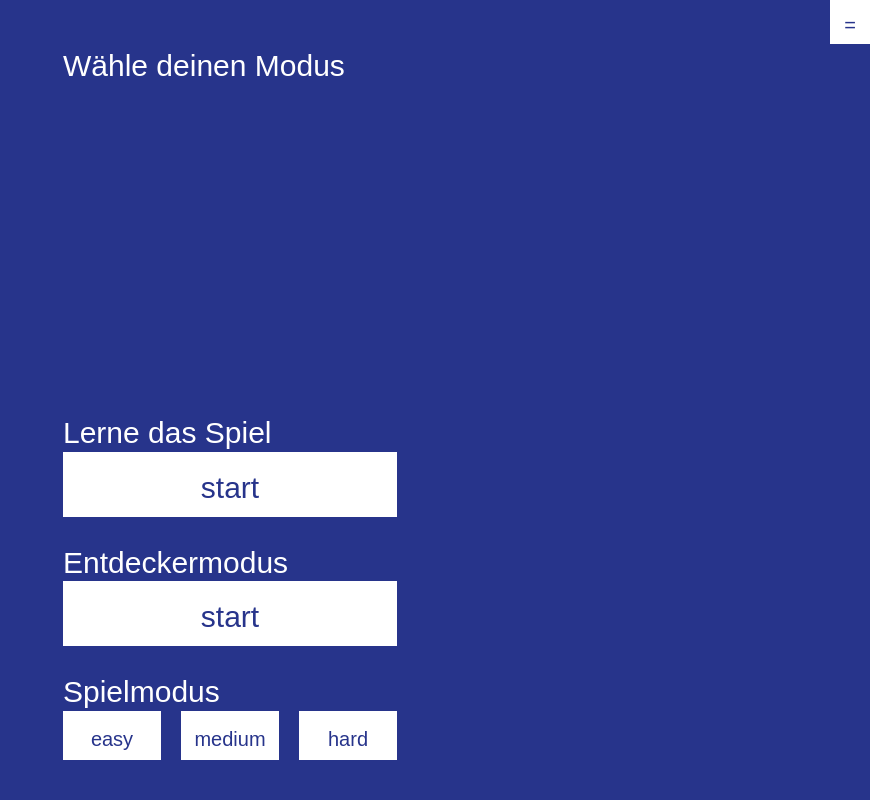
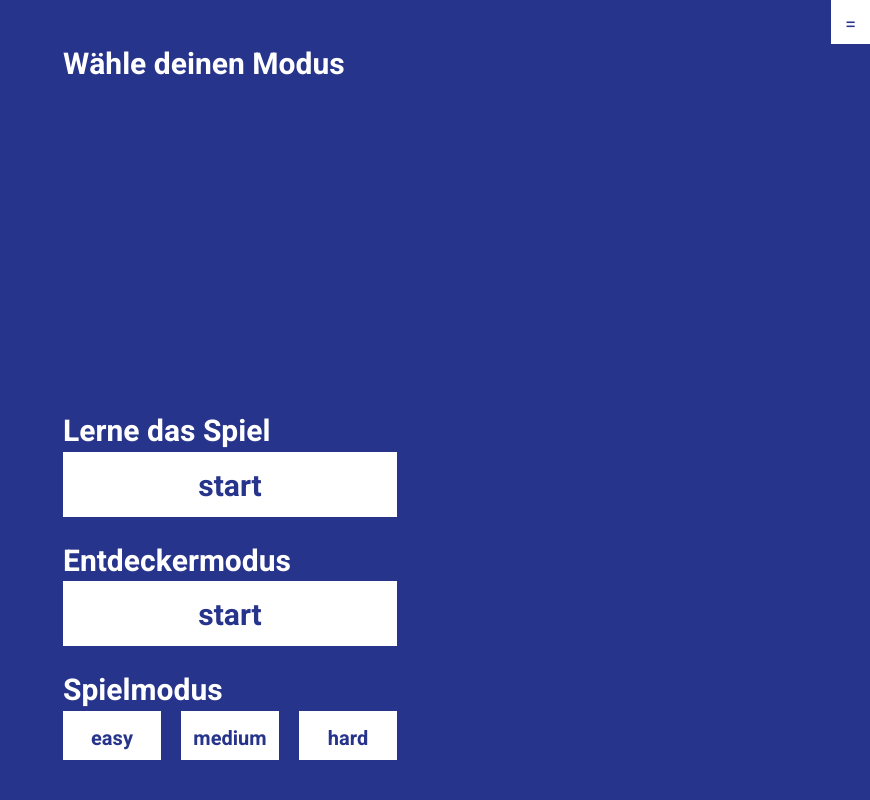
Before and after one commit to leamoser/mma-game_final, a PHP site: page /choose_mode.php in a window 1280 px wide. Shown: the whole page, without its empty margins (410-1280 px from the left). Run offline with PHP 8.4, Linux system fonts and the light colour scheme; some libraries are stand-ins or nearby versions; some web fonts are replaced.

Commit message:
fix a lot

```diff
--- a/css/main.css
+++ b/css/main.css
@@ -16,10 +16,10 @@
   --co-positiv: #000000;
   --co-negativ: #ffffff;
   /*Schriften*/
-  --f-l-bold: normal 1.875rem/106% helvetica_bold, sans-serif;
-  --f-m-bold: normal 1.25rem/110% helvetica_bold, sans-serif;
-  --f-s-bold: normal 0.625rem/110% helvetica_bold, sans-serif;
-  --f-m-light: normal 1.25rem/110% helvetica_light, sans-serif;
+  --f-l-bold: 700  1.875rem/106% Heebo, sans-serif;
+  --f-m-bold: 700 1.25rem/110% Heebo, sans-serif;
+  --f-s-bold: 700 0.625rem/110% Heebo, sans-serif;
+  --f-m-light: 400 1.25rem/110% Heebo, sans-serif;
   /*Abstände*/
   --ga-around: 40px;
   --ga-sml: calc( var(--ga-around) / 2 );
--- a/css/modules/fonts.css
+++ b/css/modules/fonts.css
@@ -1,10 +1 @@
-/*Bold*/
-@font-face {
-    font-family: helvetica_bold;
-    src: url(../../assets/fonts/HelveticaNeueLTStd-Bd.woff);
-}
-/*Light*/
-@font-face {
-    font-family: helvetica_light;
-    src: url(../../assets/fonts/HelveticaNeueLTStd-Lt.woff);
-}
+@import url('https://fonts.googleapis.com/css2?family=Heebo:wght@400;700&display=swap');
--- a/css/modules/map.css
+++ b/css/modules/map.css
@@ -1,10 +1,14 @@
 @import "root.css";
 
 .placeDot{
-  width: 7px;
-  height: 7px;
+  width: 0.6em;
+  height: 0.6em;
   background-color: var(--co-hauptfarbe);
   border-radius: 50%;
+}
+
+.placeDotEnd{
+    background-color: var(--co-positiv);
 }
 
 .mapboxgl-ctrl-logo,
--- a/js/classes/place.js
+++ b/js/classes/place.js
@@ -12,12 +12,11 @@ class Place {
         this.placeStart = placeStart;
         this.lat = lat
         this.lon = lon;
-        this.setAsInstance();
     }
     setAsInstance() {
         allPlaces.push(this);
     }
-    placeOnMap() {
+    placeOnMap(type) {
         //VARIANTE 1: Rückgabe im GEOJSON-Format für Mapbox
         // return {
         //     'type': 'Point',
@@ -25,7 +24,10 @@ class Place {
         // }
         //VARIANTE 2: add Marker als HTML Element
         let dot = document.createElement('span');
-        dot.className="placeDot";
+        dot.classList.add("placeDot");
+        if(type === 0){
+            dot.classList.add("placeDotEnd");
+        }
         let marker = new mapboxgl.Marker(dot)
           .setLngLat([this.lon, this.lat])
           .addTo(map);
--- a/js/modules/displayJourneyInfo.js
+++ b/js/modules/displayJourneyInfo.js
@@ -8,7 +8,7 @@ let displayJourneyInfo = (time, placeStart) => {
     if (stationsContainer.innerHTML == '') {
         placeStartContainer.innerHTML = 'Startort: ' + placeStart + ' (' + time + ')';
         placeStartContainer.setAttribute('data-time', time);
-        placeEndContainer.innerHTML = 'Endort: ' + document.querySelector('#placeEnd').innerHTML;
+        placeEndContainer.innerHTML = 'Zielort: ' + document.querySelector('#placeEnd').innerHTML;
         stationsContainer.innerHTML = 'Deine Reise: ';
     } else {
         stationsContainer.innerHTML += placeStart + ' (' + time + ')' + ', ';
--- a/js/modules/drawConnection.js
+++ b/js/modules/drawConnection.js
@@ -2,7 +2,6 @@ import { map } from "../modules/map.js";
 
 let drawConnection = (oldLon, oldLat, newLon, newLat, round) =>{
     let layerId = 'route'+round;
-    console.log(layerId)
     if(map){
         map.addSource(layerId, {
             'type': 'geojson',
--- a/js/modules/fetchPlace.js
+++ b/js/modules/fetchPlace.js
@@ -15,6 +15,7 @@ let fetchPlace = (placeStart, time) => {
     document.querySelector('#ct_schedule').innerHTML = '';
     //Schreiben der Jurney-Informationen
     displayJourneyInfo(time, placeStart);
+
     //URL
     let url = `https://fahrplan.search.ch/api/stationboard.json?stop=${placeStart}&show_delays=1&limit=${limit}&transportation_types=train&time=${time}&time_type=depart`;
     //Fetch
@@ -26,12 +27,14 @@ let fetchPlace = (placeStart, time) => {
         .then((data) => {
             //Ort kreieren
             let place = new Place(data.stop.name, data.stop.lon, data.stop.lat);
-            place.placeOnMap();
+            place.setAsInstance();
+            place.placeOnMap(1);
 
             //Neue Instanz für alle Connections
             data.connections.forEach((connection) => {
                 new Connection(connection.time, placeStart, connection.terminal.name, connection.line);
             })
+
             //Alle Instanzen im DOM ausgeben
             allConnections.forEach((connection) => {
                 connection.outputToDom();
@@ -43,6 +46,8 @@ let fetchPlace = (placeStart, time) => {
                 let lastPlace = allPlaces[allPlaces.length - 2];
                 drawConnection( lastPlace.lon, lastPlace.lat, place.lon, place.lat, move);
             }
+
+
         })
         .then(() => {
             //Eventlisteners auf alle Orte
--- /dev/null
+++ b/js/modules/fetchPlaceEnd.js
@@ -0,0 +1,31 @@
+import { fetchStops } from './fetchStops.js';
+import { allConnections, Connection } from '../classes/connection.js';
+import { allPlaces, Place } from '../classes/place.js';
+import { displayJourneyInfo } from '../modules/displayJourneyInfo.js';
+import { drawConnection } from "./drawConnection.js";
+
+//Variabeln
+const otherParameters = { method: "GET" };
+const limit = 1;
+
+//Funktion
+let fetchPlaceEnd = (placeEnd) => {
+    //URL
+    let url = `https://fahrplan.search.ch/api/stationboard.json?stop=${placeEnd}&show_delays=1&limit=${limit}&transportation_types=train`;
+    //Fetch
+    fetch(url, otherParameters)
+        .then((response) => {
+            return response.json()
+        })
+        //Neuer Dot initialisieren
+        .then((data) => {
+            //Ort kreieren
+            let place = new Place(data.stop.name, data.stop.lon, data.stop.lat);
+            place.placeOnMap(0);
+
+        })
+}
+
+
+
+export { fetchPlaceEnd };
--- a/js/modules/getData.js
+++ b/js/modules/getData.js
@@ -1,16 +1,24 @@
 import { fetchPlace } from './fetchPlace.js';
+import { fetchPlaceEnd } from './fetchPlaceEnd.js';
+
 
 let getData = (subpage, time) => {
     let placeStart;
+    let placeEnd;
+
     //Daten holen
     if (subpage.search('freeplay') != -1) {
         //Freeplay
         placeStart = document.querySelector('#inputStartPlace').value;
+        placeEnd = document.querySelector('#placeEnd').innerHTML;
     } else {
         placeStart = document.querySelector('#placeStart').innerHTML;
+        placeEnd = document.querySelector('#placeEnd').innerHTML;
     }
     //Daten weitergeben
     //paintCocpit(placeStart, placeEnd);
+    fetchPlaceEnd(placeEnd);
+
     fetchPlace(placeStart, time);
 }
 
```
